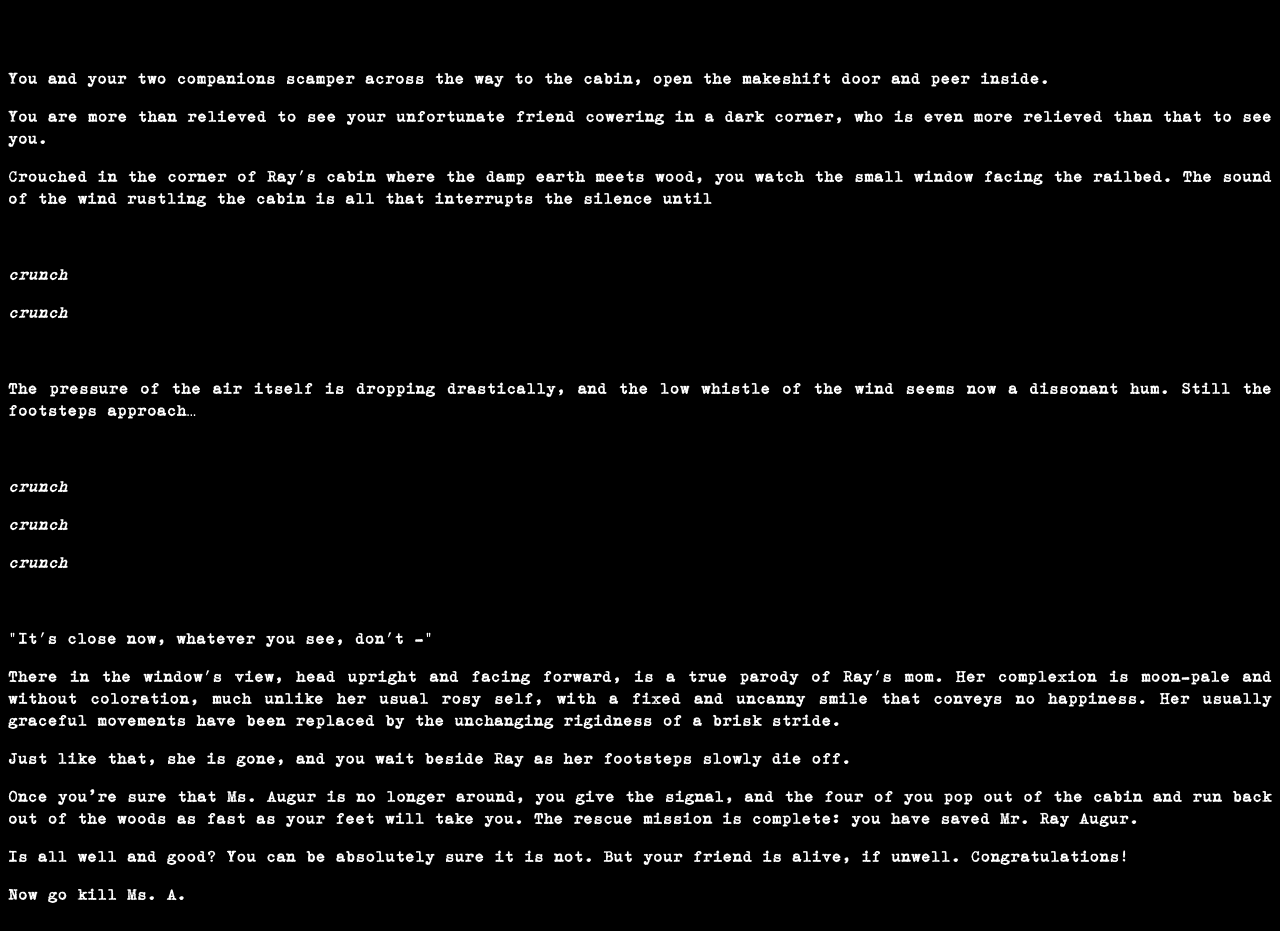
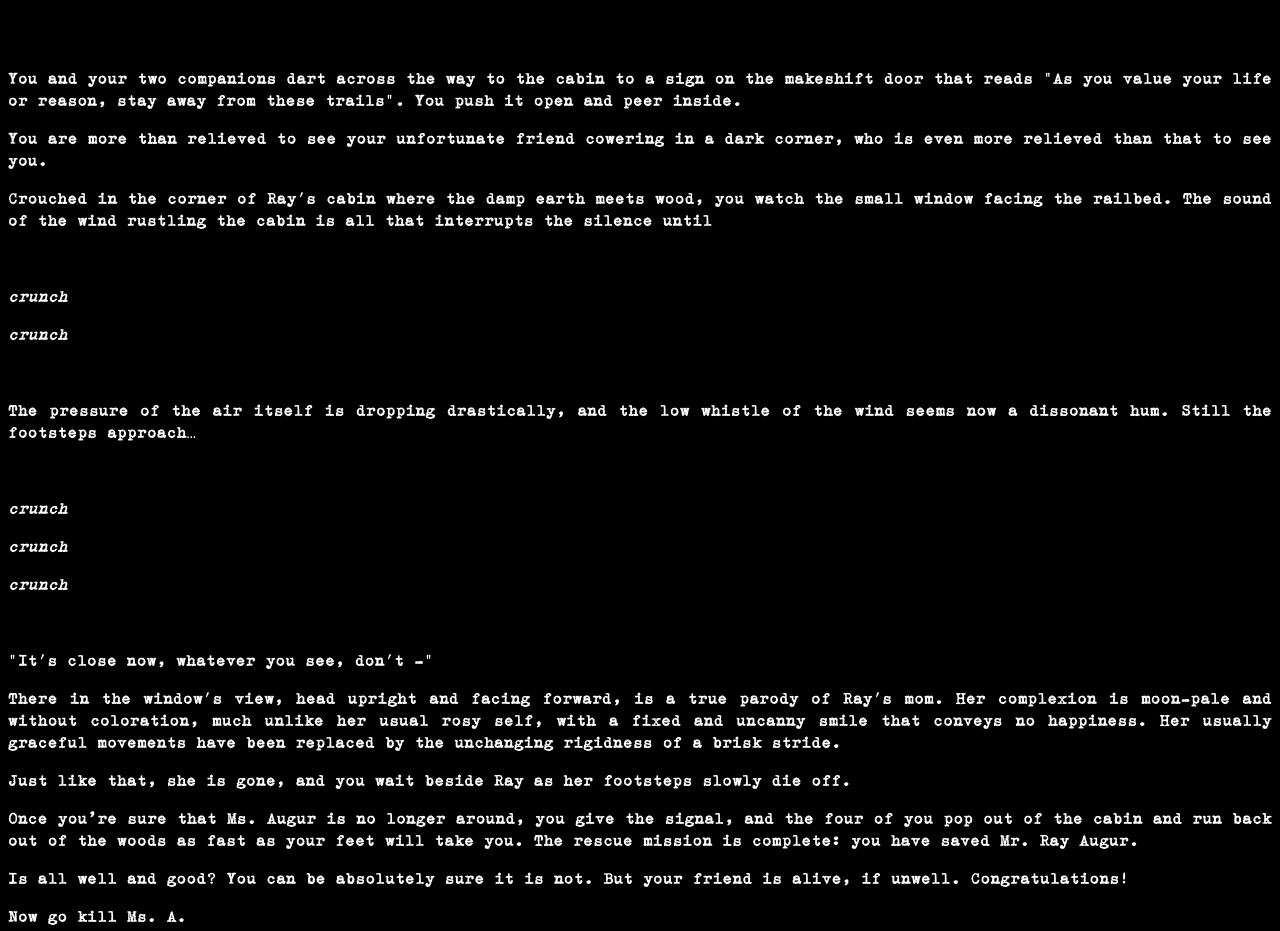
Before and after one commit to mewdydewy/mewdydewy.github.io, a plain HTML site: page Project Birdbrainz/story/day_2/final_sequence.html in a window 1280 px wide. Shown: the top 931 px of the page. Drawn offline with Linux system fonts and the light colour scheme; files whose address does not match are found by name.

Commit message:
Update final_sequence.html

```diff
--- a/Project Birdbrainz/story/day_2/final_sequence.html
+++ b/Project Birdbrainz/story/day_2/final_sequence.html
@@ -10,7 +10,7 @@
 		<br />
 		<br />
 
-		<p> You and your two companions scamper across the way to the cabin, open the makeshift door and peer inside. </p>
+		<p> You and your two companions dart across the way to the cabin to a sign on the makeshift door that reads "As you value your life or reason, stay away from these trails". You push it open and peer inside. </p>
 		<p> You are more than relieved to see your unfortunate friend cowering in a dark corner, who is even more relieved than that to see you. </p>
 		<p> Crouched in the corner of Ray’s cabin where the damp earth meets wood, you watch the small window facing the railbed. The sound of the wind rustling the cabin is all that interrupts the silence until </p>
 		<br />
```
